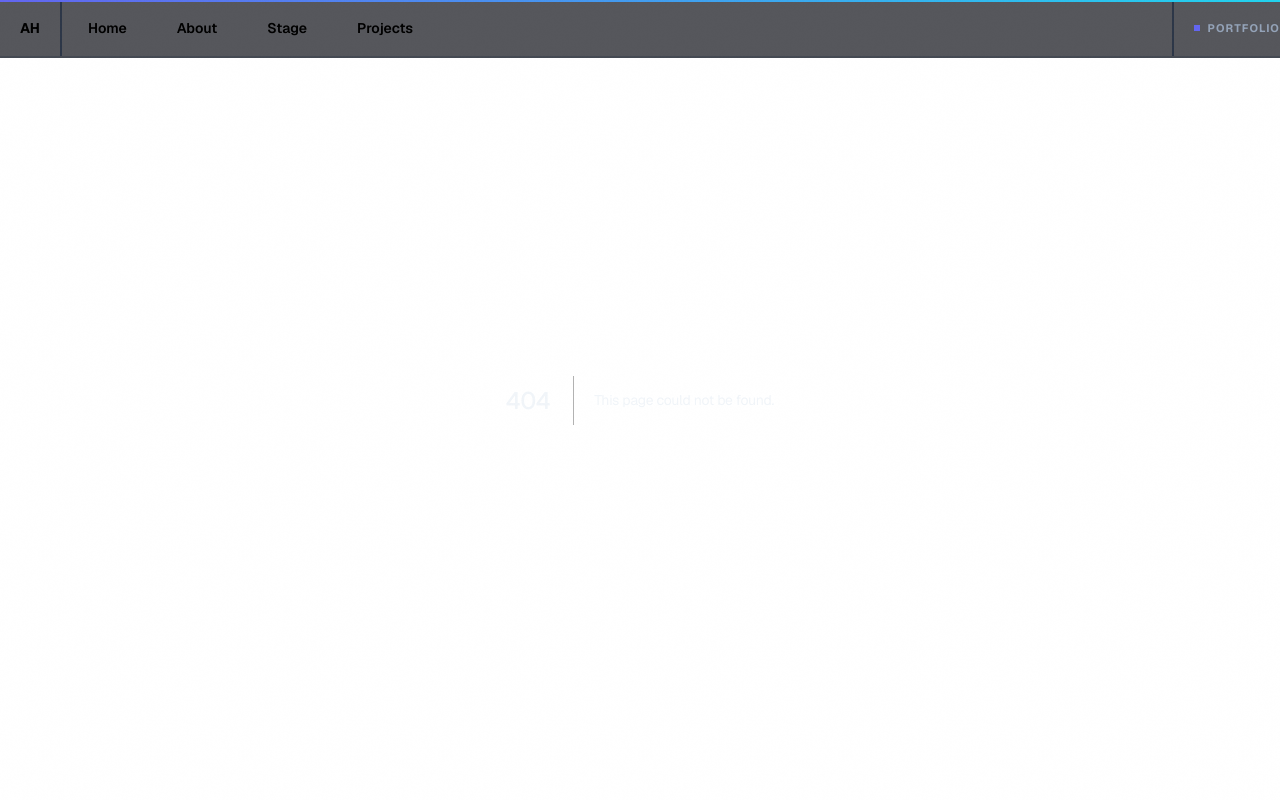
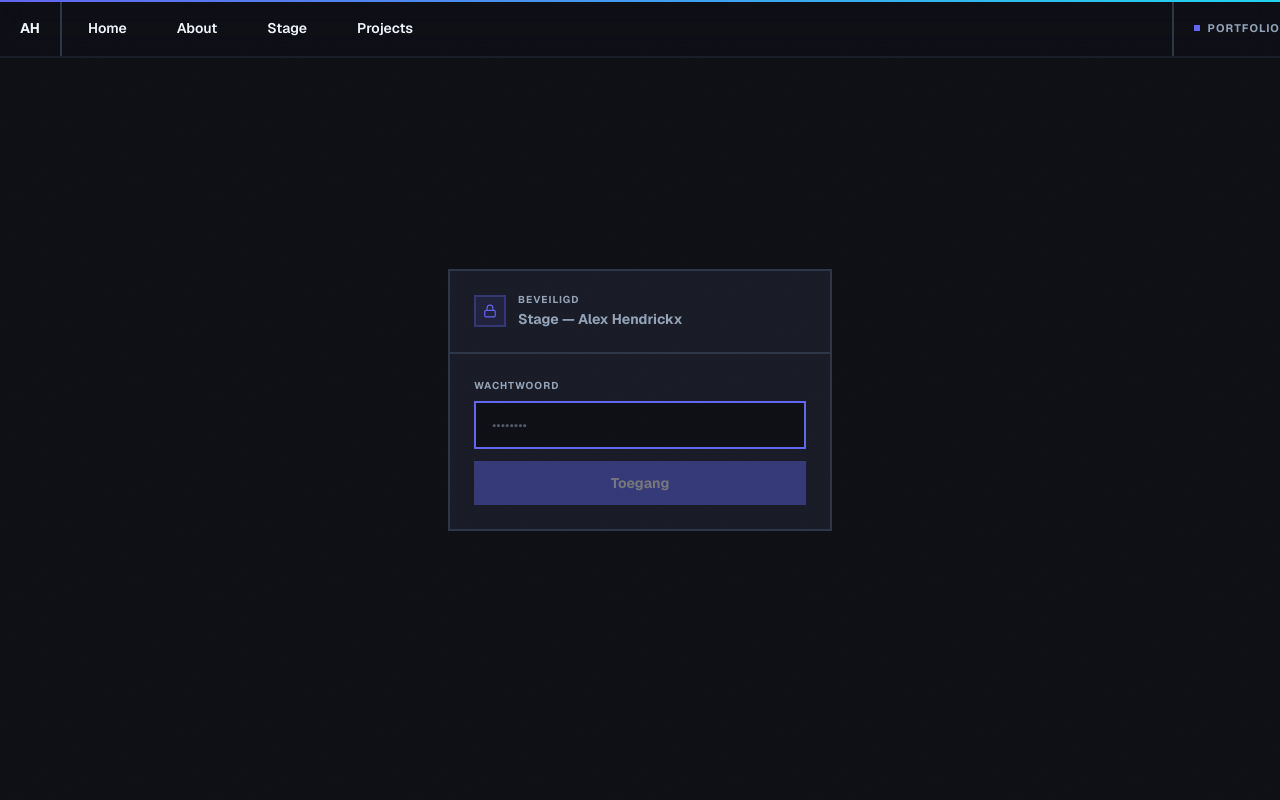
Before and after one commit to alexhendrickx01/AlexHendrickx_portfolio, a Next.js app: page /internship/login in a window 1280 px wide. Before the commit this address had no page. Shown: the top 800 px of the page. Built offline with nearby package versions, Linux system fonts and the light colour scheme.

Commit message:
fix: cookie-based auth for internship page — no more domain-wide popup

```diff
--- /dev/null
+++ b/app/api/internship-auth/route.ts
@@ -0,0 +1,19 @@
+import { NextRequest, NextResponse } from 'next/server'
+
+export async function POST(request: NextRequest) {
+  const { password } = await request.json()
+
+  if (password === process.env.BASIC_AUTH_PASSWORD) {
+    const res = NextResponse.json({ ok: true })
+    res.cookies.set('internship-auth', password, {
+      httpOnly: true,
+      secure: true,
+      sameSite: 'lax',
+      maxAge: 60 * 60 * 8,
+      path: '/',
+    })
+    return res
+  }
+
+  return NextResponse.json({ ok: false }, { status: 401 })
+}
--- /dev/null
+++ b/app/internship/login/page.tsx
@@ -0,0 +1,79 @@
+'use client'
+
+import { useState } from 'react'
+import { useRouter } from 'next/navigation'
+import { Lock } from 'lucide-react'
+
+export default function InternshipLogin() {
+  const [password, setPassword] = useState('')
+  const [error, setError]       = useState(false)
+  const [loading, setLoading]   = useState(false)
+  const router = useRouter()
+
+  async function handleSubmit(e: React.FormEvent) {
+    e.preventDefault()
+    setLoading(true)
+    setError(false)
+
+    const res = await fetch('/api/internship-auth', {
+      method: 'POST',
+      headers: { 'Content-Type': 'application/json' },
+      body: JSON.stringify({ password }),
+    })
+
+    if (res.ok) {
+      router.push('/internship')
+      router.refresh()
+    } else {
+      setError(true)
+      setLoading(false)
+    }
+  }
+
+  return (
+    <main className="flex min-h-screen items-center justify-center bg-[#0F1117] px-4">
+      <div className="w-full max-w-sm border-2 border-[#2D3748] bg-[#1A1D27]">
+
+        <div className="flex items-center gap-3 border-b-2 border-[#2D3748] px-6 py-5">
+          <div className="flex h-8 w-8 items-center justify-center border-2 border-[#6366F1]/30 bg-[#6366F1]/10">
+            <Lock size={14} className="text-[#6366F1]" />
+          </div>
+          <div>
+            <p className="text-[10px] font-bold uppercase tracking-widest text-[#94A3B8]">Beveiligd</p>
+            <p className="text-sm font-bold text-[#F1F5F9]">Stage — Alex Hendrickx</p>
+          </div>
+        </div>
+
+        <form onSubmit={handleSubmit} className="flex flex-col gap-3 p-6">
+          <div className="flex flex-col gap-2">
+            <label className="text-[10px] font-bold uppercase tracking-widest text-[#94A3B8]">
+              Wachtwoord
+            </label>
+            <input
+              type="password"
+              value={password}
+              onChange={(e) => setPassword(e.target.value)}
+              autoFocus
+              className="border-2 border-[#2D3748] bg-[#0F1117] px-4 py-3 text-sm text-[#F1F5F9] outline-none transition-colors focus:border-[#6366F1] placeholder:text-[#94A3B8]/50"
+              placeholder="••••••••"
+            />
+          </div>
+
+          {error && (
+            <p className="border-2 border-red-500/30 bg-red-500/10 px-3 py-2 text-xs text-red-400">
+              Ongeldig wachtwoord. Probeer opnieuw.
+            </p>
+          )}
+
+          <button
+            type="submit"
+            disabled={loading || !password}
+            className="flex h-11 items-center justify-center border-2 border-[#6366F1] bg-[#6366F1] text-sm font-bold text-white transition-opacity hover:opacity-90 disabled:opacity-40"
+          >
+            {loading ? 'Bezig…' : 'Toegang'}
+          </button>
+        </form>
+      </div>
+    </main>
+  )
+}
--- a/middleware.ts
+++ b/middleware.ts
@@ -1,26 +1,18 @@
 import { NextRequest, NextResponse } from 'next/server'
 
 export function middleware(request: NextRequest) {
-  const user     = process.env.BASIC_AUTH_USER
-  const password = process.env.BASIC_AUTH_PASSWORD
+  const { pathname } = request.nextUrl
 
-  if (!user || !password) return NextResponse.next()
-
-  const authHeader = request.headers.get('authorization')
-
-  if (authHeader?.startsWith('Basic ')) {
-    const encoded = authHeader.slice(6)
-    const decoded = atob(encoded)
-    const colon   = decoded.indexOf(':')
-    const u = decoded.slice(0, colon)
-    const p = decoded.slice(colon + 1)
-    if (u === user && p === password) return NextResponse.next()
+  if (pathname === '/internship/login' || pathname.startsWith('/api/internship-auth')) {
+    return NextResponse.next()
   }
 
-  return new NextResponse('Unauthorized', {
-    status: 401,
-    headers: { 'WWW-Authenticate': 'Basic realm=Stage' },
-  })
+  const cookie = request.cookies.get('internship-auth')
+  if (cookie?.value === process.env.BASIC_AUTH_PASSWORD) {
+    return NextResponse.next()
+  }
+
+  return NextResponse.redirect(new URL('/internship/login', request.url))
 }
 
 export const config = {
```
